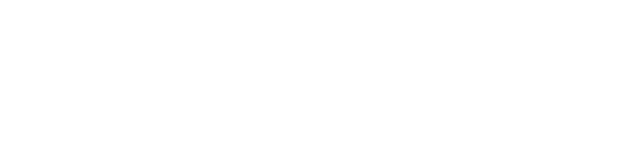
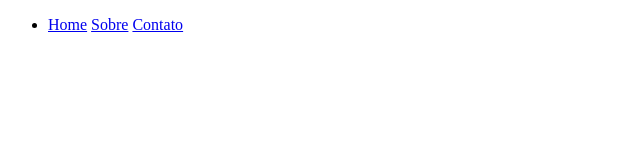
Before and after one commit to HeitorCvlcnt/teste_repositorio, a plain HTML site: page index.html in a window 1280 px wide. Shown: the whole page, without its empty margins (0-640 px from the left). Drawn offline with Linux system fonts and the light colour scheme.

Commit message:
adicionando o header

```diff
--- a/index.html
+++ b/index.html
@@ -7,6 +7,15 @@
     <title>Document</title>
 </head>
 <body>
+    <header>
+<ul>
+    <li>
+      <a href="#">Home</a>
+      <a href="#">Sobre</a>
+      <a href="#">Contato</a>
+    </li>
+</ul>
 
+    </header>
 </body>
 </html>
```
